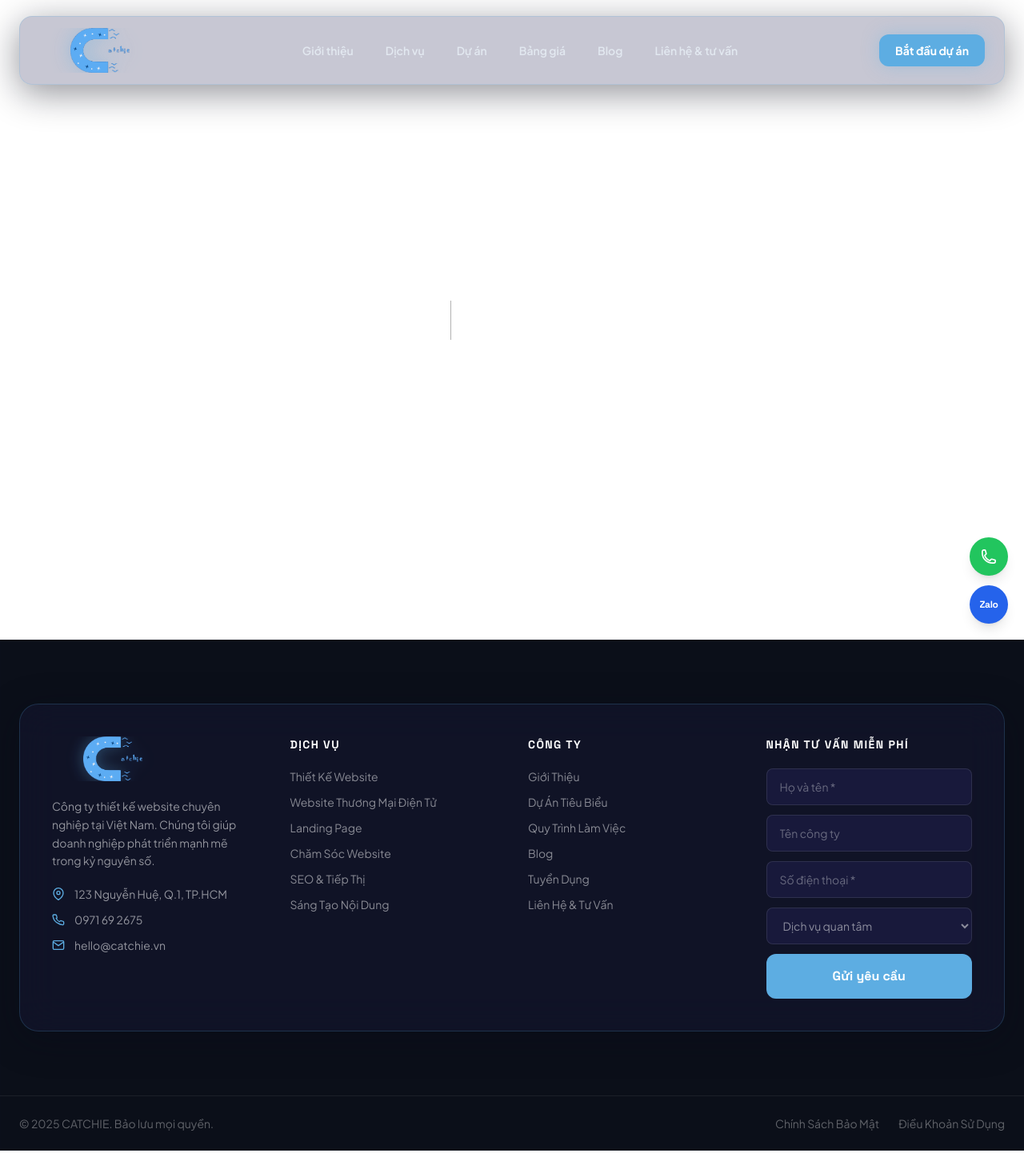
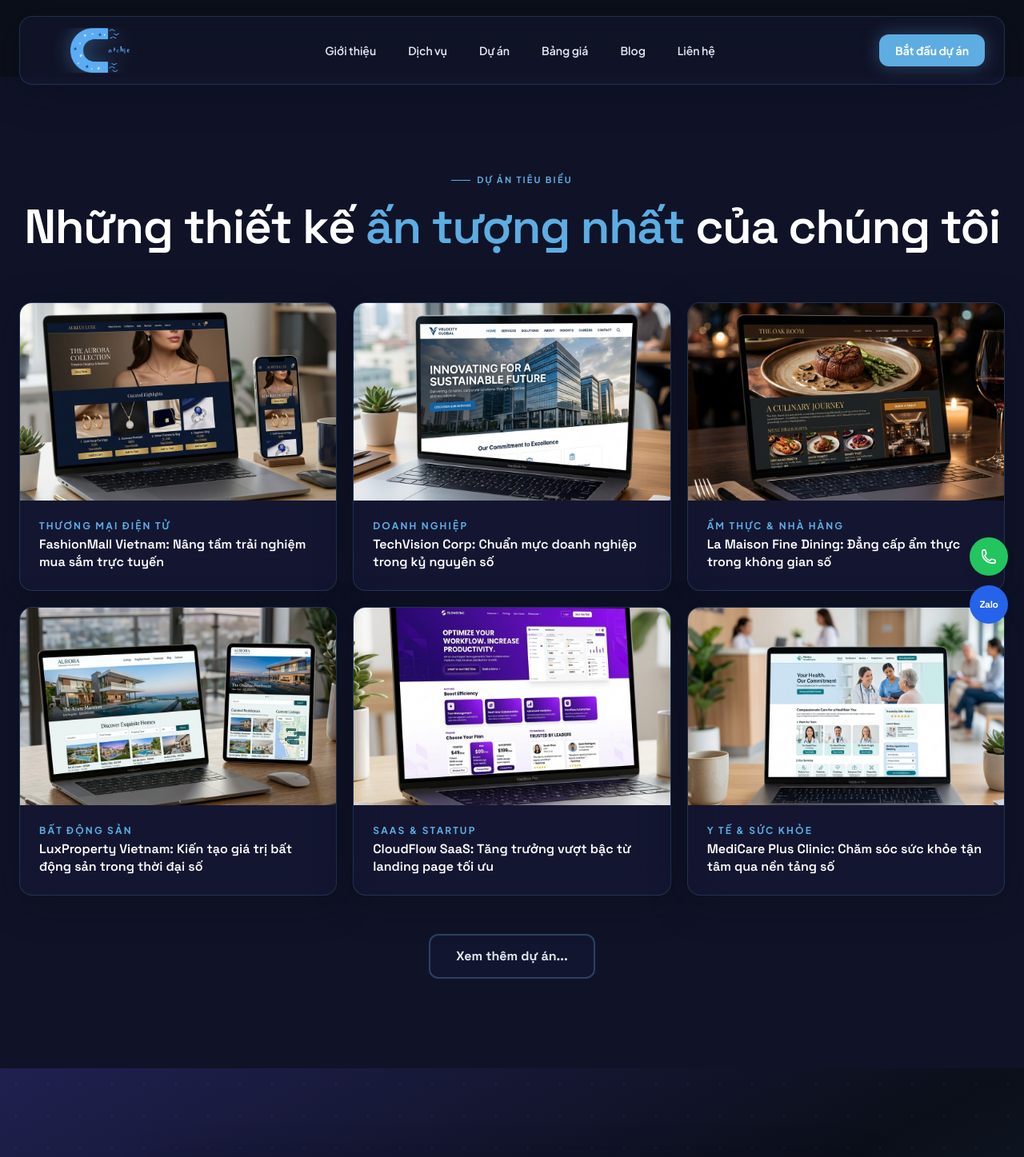
Before and after one commit to dinhdat1503/webcraft-studio, a Next.js app: page /du-an in a window 1280 px wide. Before the commit this address had no page. Shown: the top 1447 px of the page at 80% size. Built offline with nearby package versions, Linux system fonts and the light colour scheme.

Commit message:
feat: bổ sung các trang tĩnh (Giới thiệu, Dịch vụ, Dự án, Bảng giá) & cập nhật links menu

```diff
--- /dev/null
+++ b/src/app/bang-gia/page.tsx
@@ -0,0 +1,17 @@
+import type { Metadata } from 'next';
+import PricingSection from '@/components/sections/PricingSection';
+import CtaBanner from '@/components/sections/CtaBanner';
+
+export const metadata: Metadata = {
+  title: 'Bảng Giá | CATCHIE',
+  description: 'Tham khảo bảng giá thiết kế website và các gói giải pháp số từ CATCHIE.',
+};
+
+export default function PricingPage() {
+  return (
+    <main className="pt-24 pb-10 bg-brand-catchie-navy min-h-screen">
+      <PricingSection />
+      <CtaBanner />
+    </main>
+  );
+}
--- /dev/null
+++ b/src/app/dich-vu/page.tsx
@@ -0,0 +1,17 @@
+import type { Metadata } from 'next';
+import ServicesSection from '@/components/sections/ServicesSection';
+import CtaBanner from '@/components/sections/CtaBanner';
+
+export const metadata: Metadata = {
+  title: 'Dịch Vụ | CATCHIE',
+  description: 'Khám phá các dịch vụ thiết kế website, thương mại điện tử và giải pháp số chuyên nghiệp từ CATCHIE.',
+};
+
+export default function ServicesPage() {
+  return (
+    <main className="pt-24 pb-10 bg-brand-deep-space min-h-screen">
+      <ServicesSection />
+      <CtaBanner />
+    </main>
+  );
+}
--- /dev/null
+++ b/src/app/du-an/page.tsx
@@ -0,0 +1,17 @@
+import type { Metadata } from 'next';
+import PortfolioSection from '@/components/sections/PortfolioSection';
+import CtaBanner from '@/components/sections/CtaBanner';
+
+export const metadata: Metadata = {
+  title: 'Dự Án Tiêu Biểu | CATCHIE',
+  description: 'Khám phá các dự án thiết kế website nổi bật mà CATCHIE đã thực hiện cho khách hàng.',
+};
+
+export default function PortfolioPage() {
+  return (
+    <main className="pt-24 pb-10 bg-brand-deep-space min-h-screen">
+      <PortfolioSection />
+      <CtaBanner />
+    </main>
+  );
+}
--- /dev/null
+++ b/src/app/gioi-thieu/page.tsx
@@ -0,0 +1,20 @@
+import type { Metadata } from 'next';
+import AboutSection from '@/components/sections/AboutSection';
+import { TechStackSection, ProcessSection } from '@/components/sections/TechAndProcessSection';
+import CtaBanner from '@/components/sections/CtaBanner';
+
+export const metadata: Metadata = {
+  title: 'Giới Thiệu | CATCHIE',
+  description: 'Tìm hiểu về đội ngũ CATCHIE và quy trình làm việc chuyên nghiệp của chúng tôi.',
+};
+
+export default function AboutPage() {
+  return (
+    <main className="pt-24 pb-10 bg-brand-deep-space min-h-screen">
+      <AboutSection />
+      <TechStackSection />
+      <ProcessSection />
+      <CtaBanner />
+    </main>
+  );
+}
--- a/src/components/layout/Footer.tsx
+++ b/src/components/layout/Footer.tsx
@@ -95,12 +95,12 @@ const Footer: FC = () => {
           <h4 className="text-white text-sm font-bold uppercase tracking-[0.1em] mb-5">Công Ty</h4>
           <ul className="space-y-3 text-sm">
             {[
-              { label: 'Giới Thiệu',         href: '#about' },
-              { label: 'Dự Án Tiêu Biểu',    href: '#portfolio' },
-              { label: 'Quy Trình Làm Việc',  href: '#process' },
-              { label: 'Blog',                href: '/blog' },
-              { label: 'Tuyển Dụng',          href: '#' },
-              { label: 'Liên Hệ & Tư Vấn',   href: '/lien-he' },
+              { label: 'Giới Thiệu',         href: '/gioi-thieu' },
+              { label: 'Dịch Vụ',            href: '/dich-vu' },
+              { label: 'Dự Án Tiêu Biểu',    href: '/du-an' },
+              { label: 'Bảng Giá',           href: '/bang-gia' },
+              { label: 'Blog',               href: '/blog' },
+              { label: 'Liên Hệ',            href: '/lien-he' },
             ].map(link => (
               <li key={link.label}><Link href={link.href} className="text-white/50 hover:text-brand-catchie-blue hover:pl-1 transition-all duration-200">{link.label}</Link></li>
             ))}
--- a/src/components/layout/Header.tsx
+++ b/src/components/layout/Header.tsx
@@ -8,12 +8,12 @@ import { useScrollY } from '@/hooks/useScrollY';
 import NavigationOverlay from './NavigationOverlay';
 
 const navItems = [
-  { label: 'Giới thiệu', href: '#about' },
-  { label: 'Dịch vụ', href: '#services' },
-  { label: 'Dự án', href: '#portfolio' },
-  { label: 'Bảng giá', href: '#pricing' },
+  { label: 'Giới thiệu', href: '/gioi-thieu' },
+  { label: 'Dịch vụ', href: '/dich-vu' },
+  { label: 'Dự án', href: '/du-an' },
+  { label: 'Bảng giá', href: '/bang-gia' },
   { label: 'Blog', href: '/blog' },
-  { label: 'Liên hệ & tư vấn', href: '/lien-he' },
+  { label: 'Liên hệ', href: '/lien-he' },
 ];
 
 /** Sticky header với logo, hamburger và navigation overlay */
--- a/src/components/layout/NavigationOverlay.tsx
+++ b/src/components/layout/NavigationOverlay.tsx
@@ -10,12 +10,11 @@ interface NavLink {
 
 const navLinks: NavLink[] = [
   { label: 'Trang Chủ',     href: '/' },
-  { label: 'Giới Thiệu',    href: '#about' },
-  { label: 'Dịch Vụ',       href: '#services' },
-  { label: 'Dự Án',         href: '#portfolio' },
-  { label: 'Bảng Giá',      href: '#pricing' },
-  { label: 'Quy Trình',     href: '#process' },
-  { label: 'Blog',           href: '/blog' },
+  { label: 'Giới Thiệu',    href: '/gioi-thieu' },
+  { label: 'Dịch Vụ',       href: '/dich-vu' },
+  { label: 'Dự Án',         href: '/du-an' },
+  { label: 'Bảng Giá',      href: '/bang-gia' },
+  { label: 'Blog',          href: '/blog' },
 ];
 
 interface NavigationOverlayProps {
```
